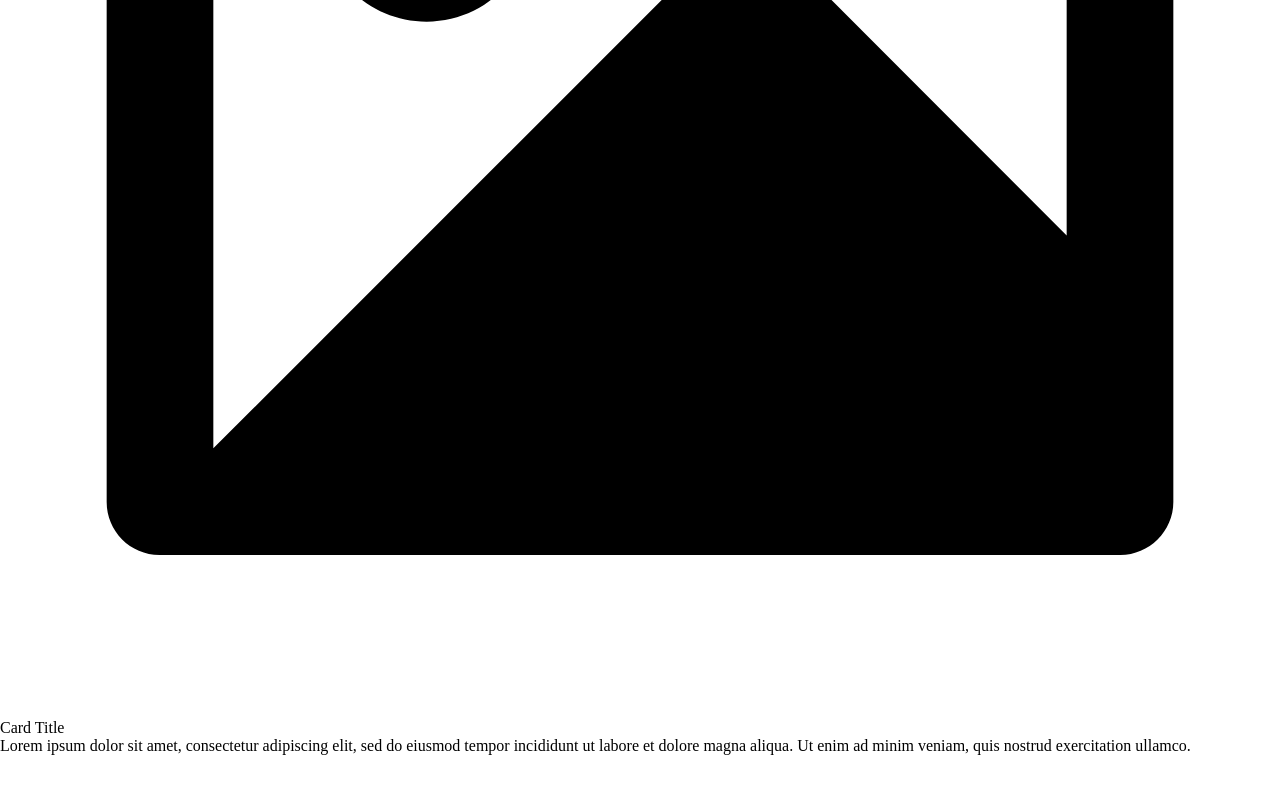
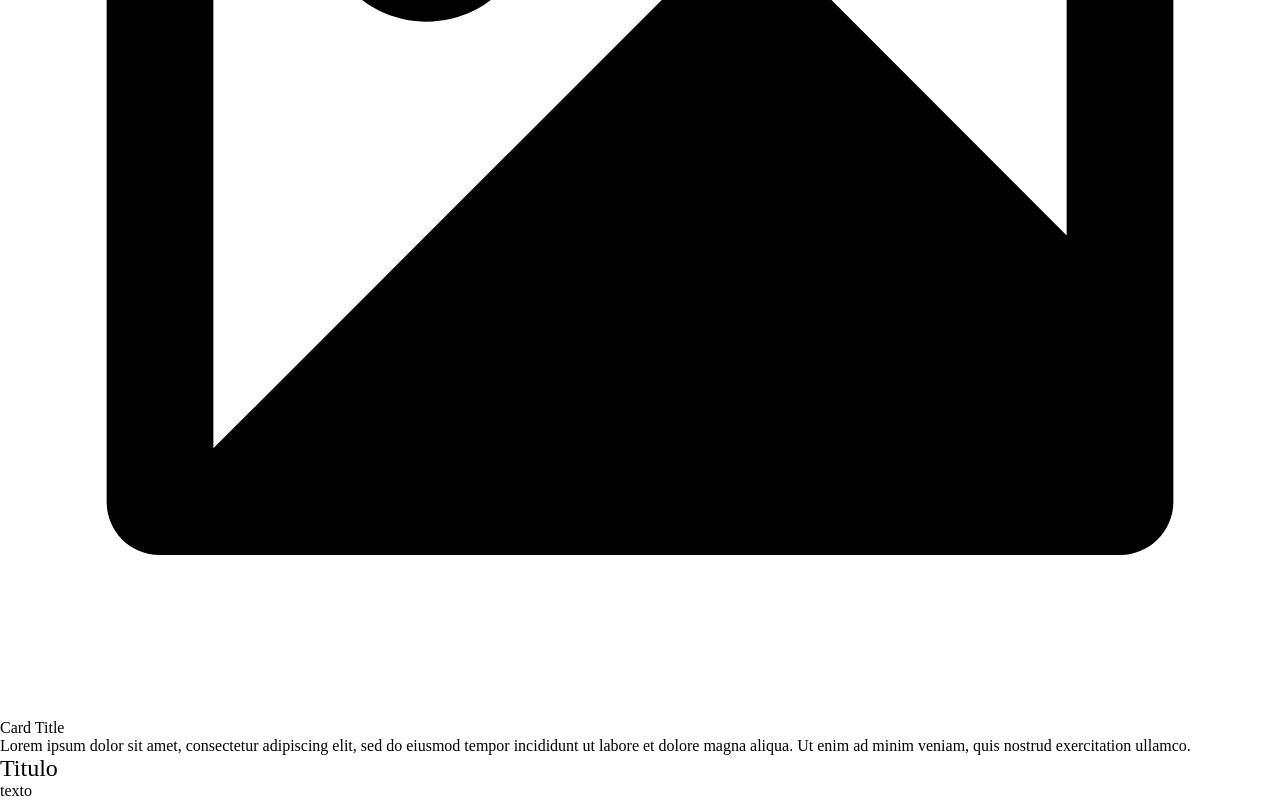
Before and after one commit to pk-hue/birthday-project, a plain HTML site: page index.html in a window 1280 px wide. Shown: the part 5182-5982 px from the top of the page. Before the commit the page ends 5937 px from the top, so only its background shows below. Drawn offline with Linux system fonts and the light colour scheme.

Commit message:
adicionado ultimos detalhes antes da finalizacao

```diff
--- a/index.html
+++ b/index.html
@@ -116,6 +116,10 @@
     </div>
   </div>
 
+  <section class="section">
+      <h2>Titulo</h2>
+      <p>texto</p>
+  </section>
 
   <script src="src/js/index.js"></script>
 </body>
```
